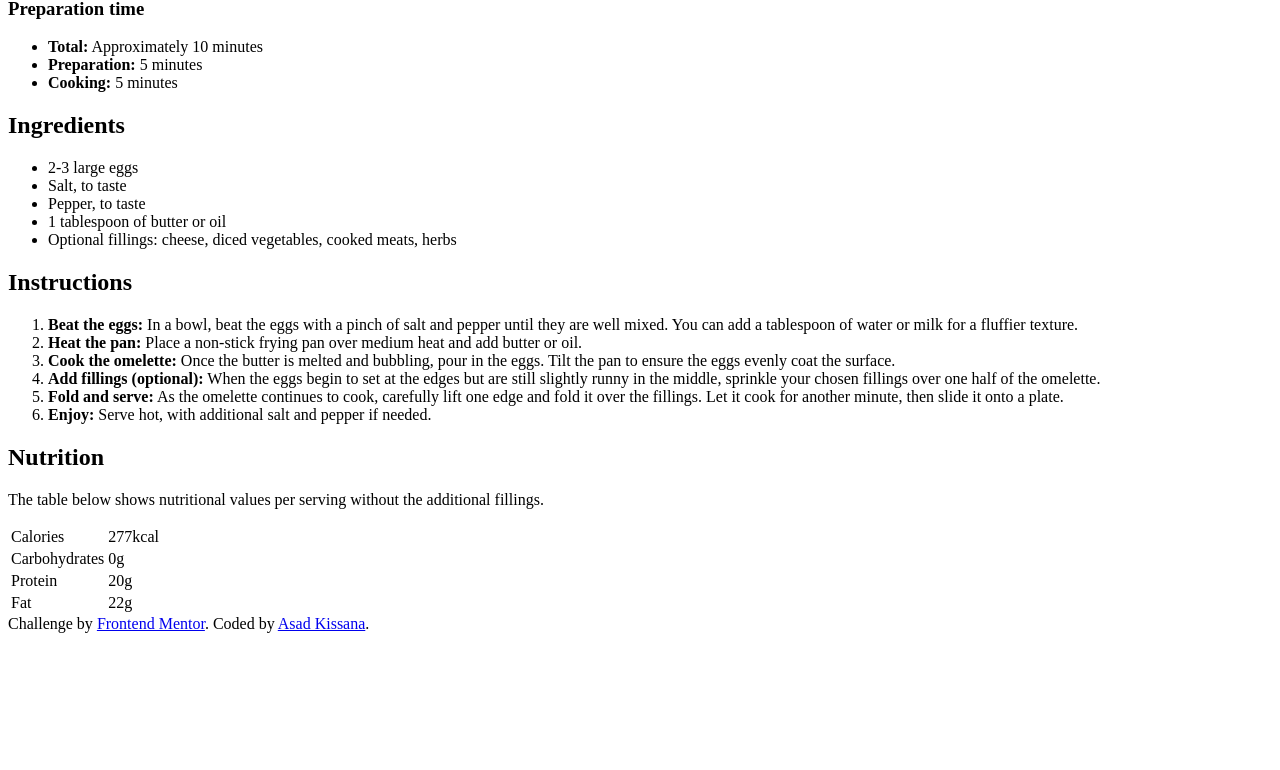
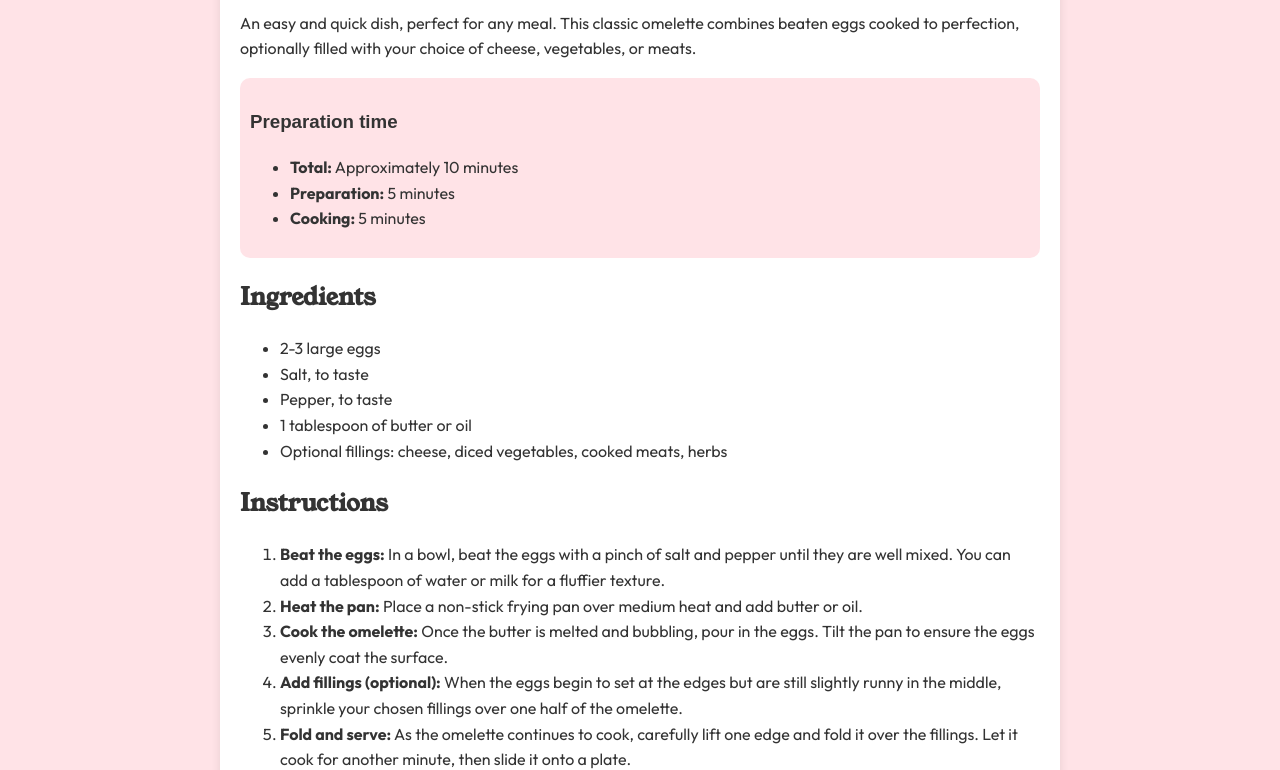
Before and after one commit to AsadKissana/recipe-page-main, a plain HTML site: page index.html in a window 1280 px wide. Shown: the part 331-1101 px from the top of the page. Before the commit the page ends 972 px from the top, so only its background shows below. Drawn offline with Linux system fonts and the light colour scheme; files whose address does not match are found by name.

Commit message:
Update: Image patha changed and fonts imported

```diff
--- a/index.html
+++ b/index.html
@@ -4,19 +4,57 @@
 <head>
   <meta charset="UTF-8">
   <meta name="viewport" content="width=device-width, initial-scale=1.0">
-  <!-- displays site properly based on user's device -->
 
   <link rel="icon" type="image/png" sizes="32x32" href="./assets/images/favicon-32x32.png">
+  <link rel="preconnect" href="https://fonts.googleapis.com">
+  <link rel="preconnect" href="https://fonts.gstatic.com" crossorigin>
+  <link href="https://fonts.googleapis.com/css2?family=Young+Serif&display=swap" rel="stylesheet">
+  <link rel="preconnect" href="https://fonts.googleapis.com">
+  <link rel="preconnect" href="https://fonts.gstatic.com" crossorigin>
+  <link href="https://fonts.googleapis.com/css2?family=Outfit:wght@100..900&family=Young+Serif&display=swap"
+    rel="stylesheet">
+  <title>Frontend Mentor | Recipe page</title>
+  <style>
+    h1,
+    h2 {
+      font-family: 'Young Serif', serif;
+    }
+    p,li,table{
+      font-family: 'Outfit', sans-serif;
+    }
 
-  <title>Frontend Mentor | Recipe page</title>
+    body {
+      font-family: 'Arial', sans-serif;
+      line-height: 1.6;
+      color: #333;
+
+      background-color: rgb(255, 227, 231);
+    }
+    .container {
+      max-width: 800px;
+      margin: 20px auto;
+      padding: 20px;
+      background-color: #fff;
+      border-radius: 20px;
+      box-shadow: 0 0 10px rgba(0, 0, 0, 0.1);
+    }
+    .time-info {
+      list-style-type: none;
+      padding: 10px;
+      border-radius: 10px;
+      background-color: rgb(255, 227, 231);
+    }
+  </style>
 
 </head>
 
 <body>
+  <div class="container">
 
-<div class="recipe-image">
-  <img src="D:\BVL-MERN\recipe-page-main\assets\images\image-omelette.jpeg" alt="omelette-image" height="200px" width="200px">
-</div>
+    <div class="recipe-image">
+      <img src="D:\BVL-MERN\recipe-page-main\assets\images\image-omelette.jpeg" alt="omelette-image" height="200px"
+      width="200px">
+  </div>
 
 
   <h1>Simple Omelette Recipe</h1>
@@ -101,6 +139,7 @@
     Challenge by <a href="https://www.frontendmentor.io?ref=challenge" target="_blank">Frontend Mentor</a>.
     Coded by <a href="#">Asad Kissana</a>.
   </div>
+</div>
 </body>
 
 </html>
```
